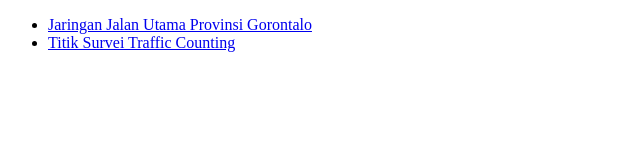
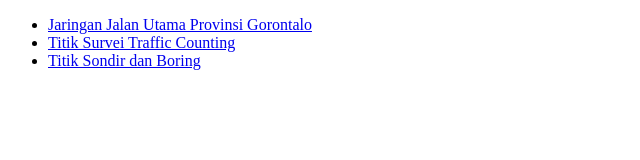
Before and after one commit to transplar/fs-gorontalo, a plain HTML site: page index.html in a window 1280 px wide. Shown: the whole page, without its empty margins (0-640 px from the left). Drawn offline with Linux system fonts and the light colour scheme.

Commit message:
url peta titik sondir dan boring

```diff
--- a/index.html
+++ b/index.html
@@ -14,6 +14,9 @@
     <li>
       <a href="peta/survei-tc">Titik Survei Traffic Counting</a>
     </li>
+    <li>
+      <a href="https://drive.google.com/open?id=1_9YnfwggE2Cvzf9OBBM0Kv_T3LktcgkN&usp=sharing">Titik Sondir dan Boring</a>
+    </li>
   </ul>
 </body>
 </html>
```
